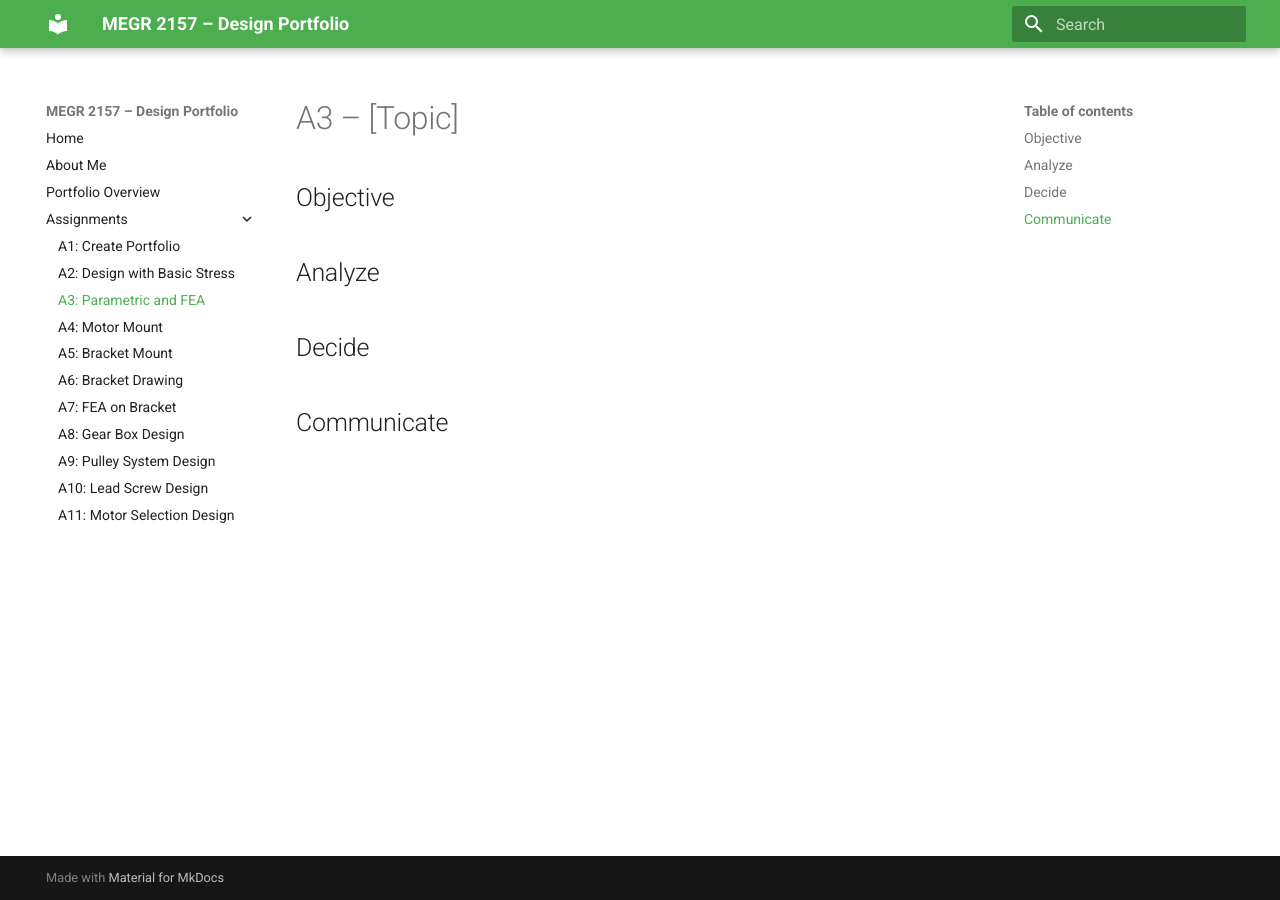
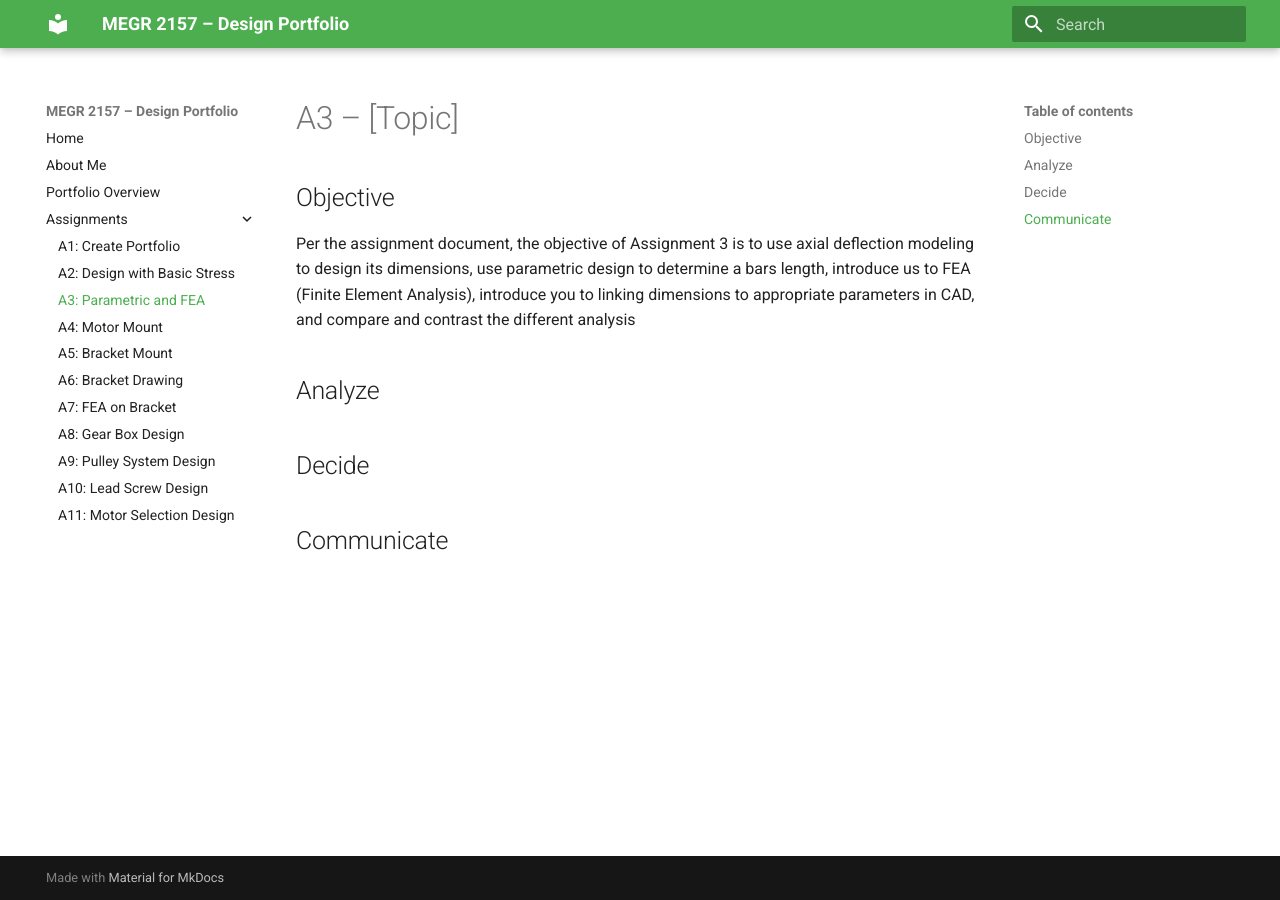
Before and after one commit to THMcHone912/Taylors-MEGR2156-Portfolio, an MkDocs documentation site: the page built from docs/assignments/A03/index.md, in a window 1280 px wide. Built offline with MkDocs 1.6.1 and Material for MkDocs 9.7.7, drawn with Linux system fonts in a browser that asks for light colours.

Commit message:
Update Assignment 3 objective details
Added details about the objective of Assignment 3, including axial deflection modeling, parametric design, FEA introduction, and CAD parameter linking.

```diff
--- a/docs/assignments/A03/index.md
+++ b/docs/assignments/A03/index.md
@@ -1,6 +1,7 @@
 # A3 – [Topic]
 
 ## Objective
+Per the assignment document, the objective of Assignment 3 is to use axial deflection modeling to design its dimensions, use parametric design to determine a bars length, introduce us to FEA (Finite Element Analysis), introduce you to linking dimensions to appropriate parameters in CAD, and compare and contrast the different analysis
 
 
 ## Analyze
```
